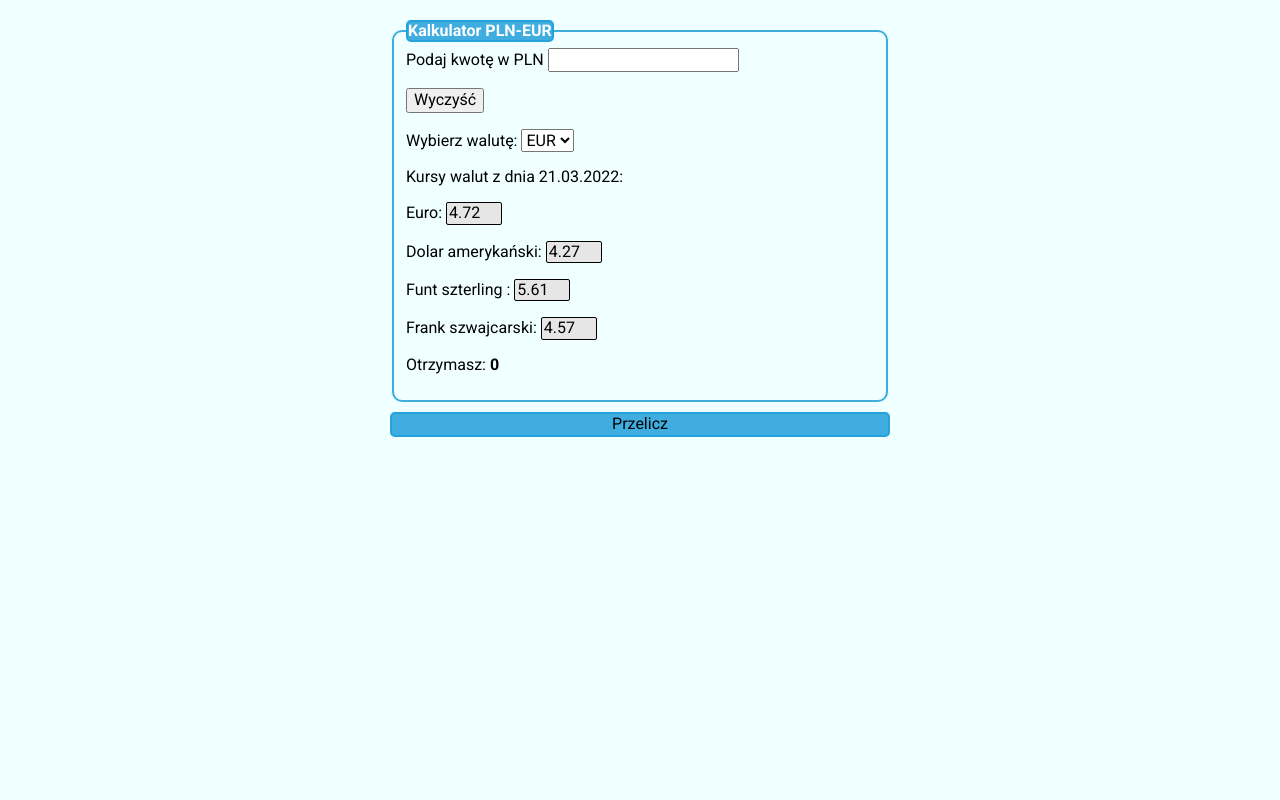
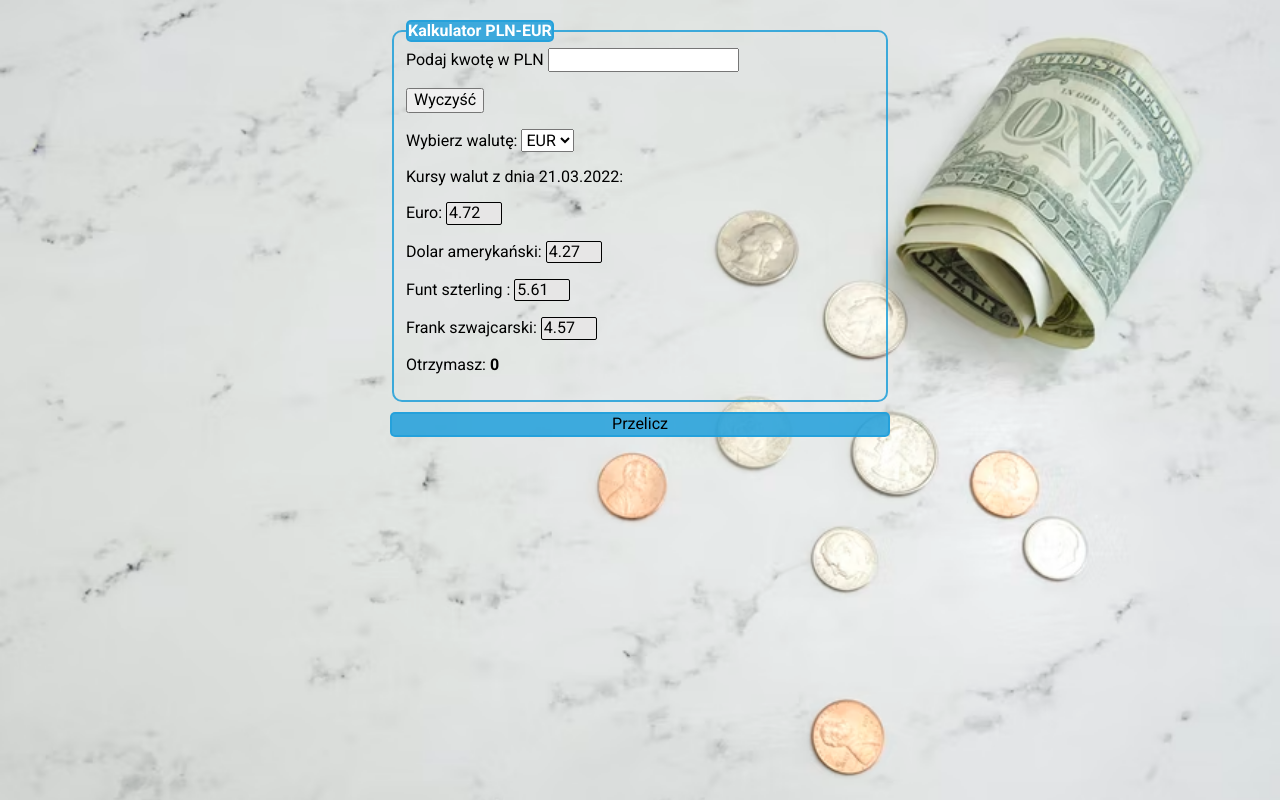
Before and after one commit to mikey737/currency-converter, a plain HTML site: page index.html in a window 1280 px wide. Drawn offline with nearby package versions, Linux system fonts and the light colour scheme.

Commit message:
background image added

```diff
--- a/css/body.css
+++ b/css/body.css
@@ -1,4 +1,6 @@
 .body {
+    background-image: url(../images/background.png);
+    background-size: cover;
     margin: 0 auto;
     background-color: azure;
     padding: 20px 20px;
@@ -42,3 +44,8 @@
 .form__button:active {
     background-color: rgba(33, 160, 240, 0.856)
 }
+/* .element{
+    width: 300px;
+    height: 300px;
+    background-image: url(../images/background.png);
+} */
```
Also changed, not shown: images/background.png (added).
